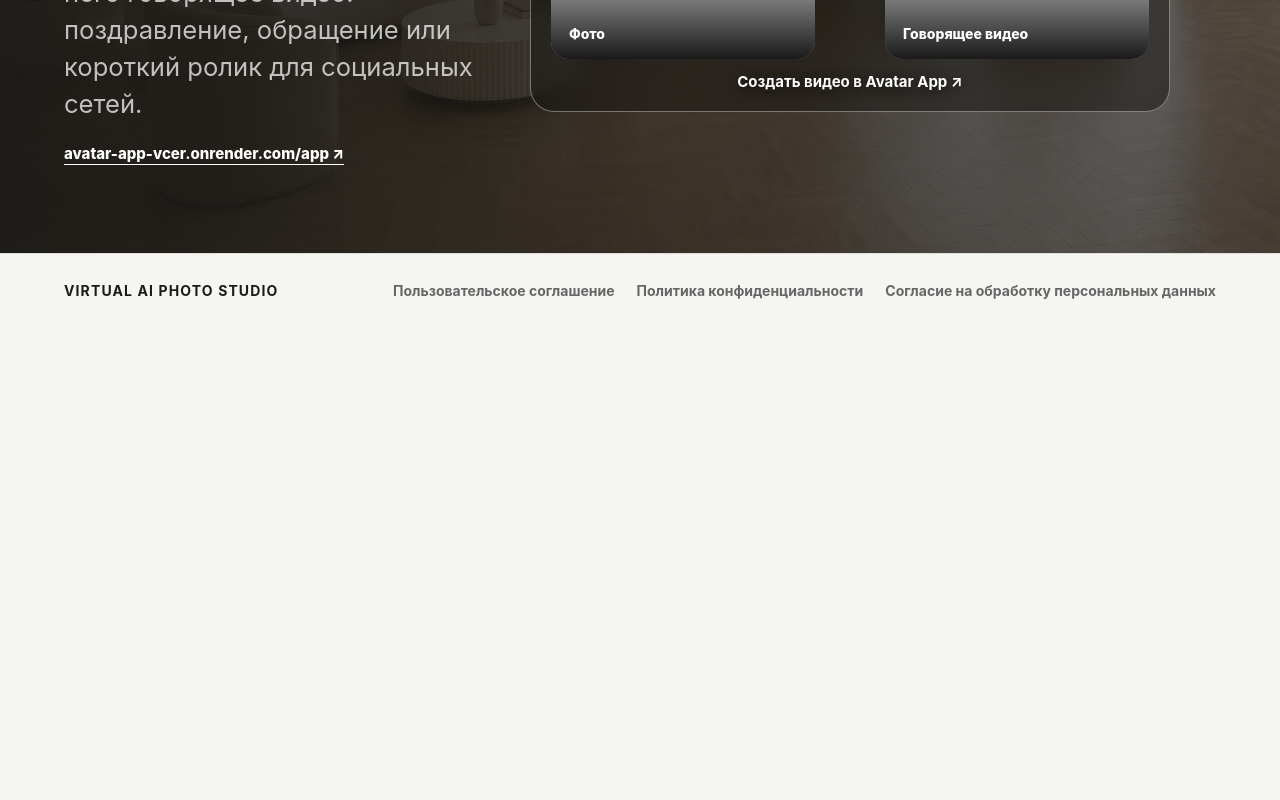
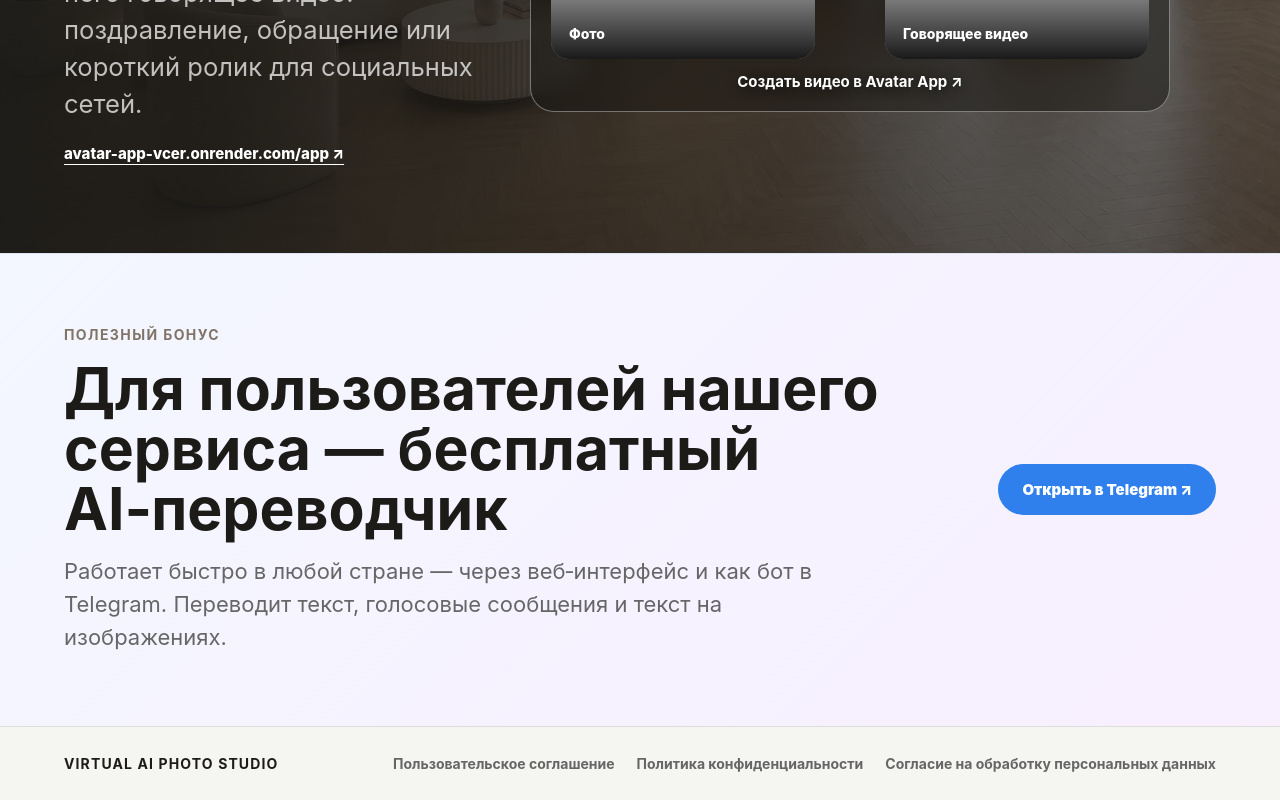
Before and after one commit to kgalanov2020-oss/-Virtual-AI-Photo-Studio, a Next.js app in the folder apps/web/: page / in a window 1280 px wide. Shown: the part 2045-2845 px from the top of the page. Before the commit the page ends 2372 px from the top, so only its background shows below. Built offline with nearby package versions, Linux system fonts and the light colour scheme; no server answers; the database is empty; grey boxes are pictures that could not be loaded.

Commit message:
Add free translator promo to homepage

```diff
--- a/apps/web/src/app/globals.css
+++ b/apps/web/src/app/globals.css
@@ -525,6 +525,46 @@ a {
   left: 50%;
   text-align: center;
   text-shadow: 0 2px 12px rgba(0, 0, 0, 0.72);
+}
+
+.atelier-translator-promo {
+  align-items: center;
+  background: linear-gradient(135deg, #f3f7ff 0%, #f8efff 100%);
+  border-top: 1px solid #dce4f3;
+  display: grid;
+  gap: 32px;
+  grid-template-columns: minmax(0, 1fr) auto;
+  padding-block: clamp(42px, 6vw, 72px);
+}
+
+.atelier-translator-promo h2 {
+  font-size: clamp(34px, 4.6vw, 64px);
+  line-height: 1.02;
+  margin: 10px 0 16px;
+  max-width: 980px;
+}
+
+.atelier-translator-promo p:not(.eyebrow) {
+  color: var(--muted);
+  font-size: clamp(17px, 1.8vw, 22px);
+  line-height: 1.5;
+  margin: 0;
+  max-width: 760px;
+}
+
+.atelier-translator-promo > a {
+  background: #2f80ed;
+  border-radius: 999px;
+  color: #fff;
+  font-size: 15px;
+  font-weight: 900;
+  padding: 16px 24px;
+  text-decoration: none;
+  white-space: nowrap;
+}
+
+.atelier-translator-promo > a:hover {
+  background: #246fce;
 }
 
 .atelier-footer-brand {
@@ -3996,6 +4036,11 @@ h1 {
     grid-template-columns: 1fr;
   }
 
+  .atelier-translator-promo {
+    align-items: start;
+    grid-template-columns: 1fr;
+  }
+
   .atelier-avatar-transition {
     grid-template-columns: 1fr;
     width: 100%;
--- a/apps/web/src/app/page.tsx
+++ b/apps/web/src/app/page.tsx
@@ -194,6 +194,25 @@ export default async function Home() {
         </a>
       </section>
 
+      <section className="atelier-section atelier-translator-promo">
+        <div>
+          <p className="eyebrow">Полезный бонус</p>
+          <h2>Для пользователей нашего сервиса — бесплатный AI‑переводчик</h2>
+          <p>
+            Работает быстро в любой стране — через веб‑интерфейс и как бот в
+            Telegram. Переводит текст, голосовые сообщения и текст на
+            изображениях.
+          </p>
+        </div>
+        <a
+          href="https://t.me/voxa_translate_bot?start=virtualphotostudio"
+          rel="noreferrer"
+          target="_blank"
+        >
+          Открыть в Telegram ↗
+        </a>
+      </section>
+
       <footer className="atelier-footer">
         <a className="atelier-footer-brand" href="#top">
           Virtual AI Photo Studio
```
